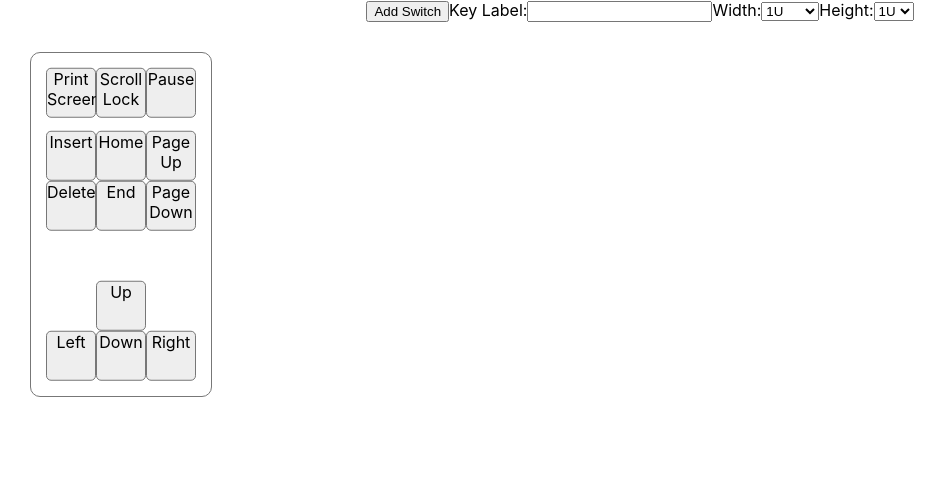
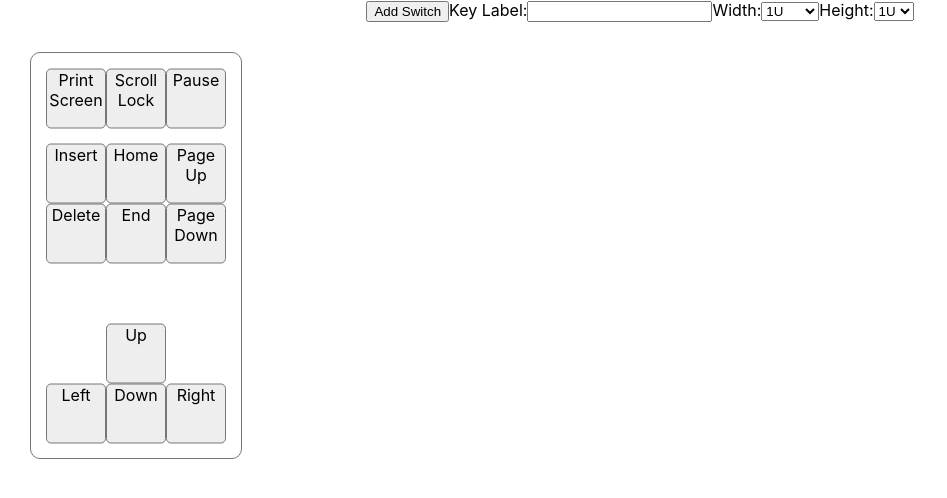
Before and after one commit to SinjinJang/mechanical-keyboard-layout-editor, a React (Create React App) app: page / in a window 1280 px wide. Shown: the top 498 px of the page, without its empty margins (0-947 px from the left). Built offline with nearby package versions, Linux system fonts and the light colour scheme.

Commit message:
키 스위치를 마우스 드래그로 이동하는 기능 구현 (react-draggable 사용)

```diff
--- a/package.json
+++ b/package.json
@@ -8,6 +8,7 @@
     "@testing-library/user-event": "^12.7.1",
     "react": "^17.0.1",
     "react-dom": "^17.0.1",
+    "react-draggable": "^4.4.3",
     "react-scripts": "4.0.2",
     "web-vitals": "^1.1.0"
   },
--- a/src/App.js
+++ b/src/App.js
@@ -1,21 +1,31 @@
 import './App.css';
 import React from 'react';
+import Draggable from 'react-draggable';
 
 // 기본 1U 스위치의 크기 정의 (px 단위)
-const UNIT_1 = 50;
+const UNIT_1 = 60;
+const UNIT_0_25 = UNIT_1 / 4;
 
 class KeySwitch extends React.Component {
   render() {
+    const position = {
+      x: this.props.x * UNIT_1,
+      y: this.props.y * UNIT_1,
+    };
     const style = {
-      left: (this.props.x * UNIT_1),
-      top: (this.props.y * UNIT_1),
       width: (this.props.w * UNIT_1) - 2,  // NOTE: 테두리 두께만큼 빼줌
       height: (this.props.h * UNIT_1) - 2,  // NOTE: 테두리 두께만큼 빼줌
     };
     return (
-      <div className="key-switch" style={style}>
-        {this.props.label}
-      </div>
+      <Draggable
+        grid={[UNIT_0_25, UNIT_0_25]}
+        onDrag={this.props.handleDrag}
+        position={position}
+      >
+        <div className='key-switch' style={style}>
+          {this.props.label}
+        </div>
+      </Draggable>
     )
   }
 }
@@ -109,6 +119,22 @@ class KeyPlate extends React.Component {
     });
   }
 
+  handleDrag = (e, ui) => {
+    // 키 스위치의 좌표 값을 갱신
+    const keyName = ui.node.textContent;
+    const layout = this.state.layout.slice();
+    for (const keyObj of layout) {
+      if (keyObj.key === keyName) {
+        keyObj.x += (ui.deltaX / UNIT_1);
+        keyObj.y += (ui.deltaY / UNIT_1);
+        break;
+      }
+    }
+    this.setState({
+      layout: layout
+    });
+  };
+
   render() {
     const MARGIN_PLATE = 30;
     const style = {
@@ -129,6 +155,7 @@ class KeyPlate extends React.Component {
           label={val.key}
           x={val.x} y={val.y}
           w={val.w} h={val.h}
+          handleDrag={(e, ui) => this.handleDrag(e, ui)}
         />
       )
     }
```
Also changed, not shown: 1 other file (tests, documents, lock files or other folders).
